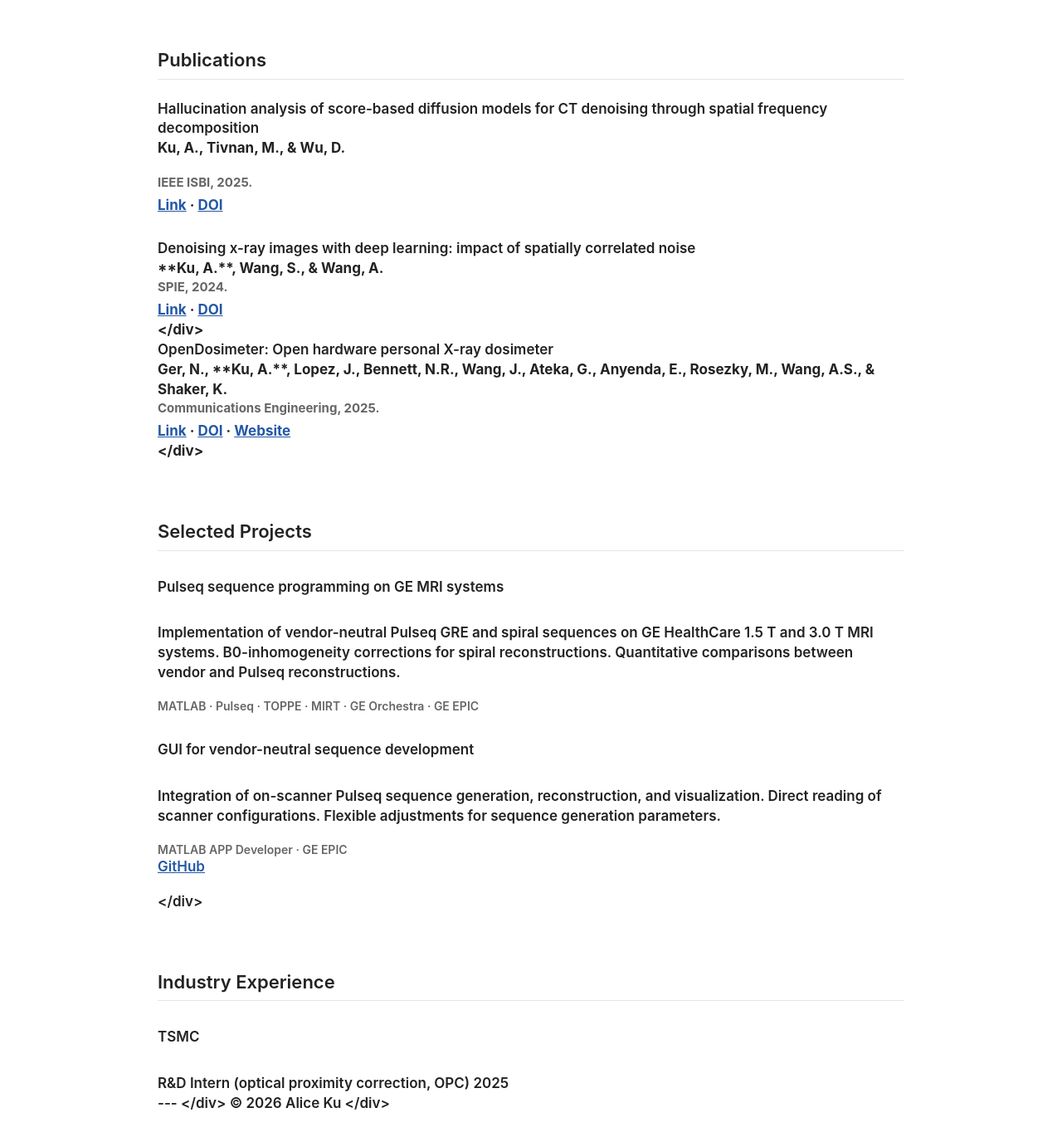
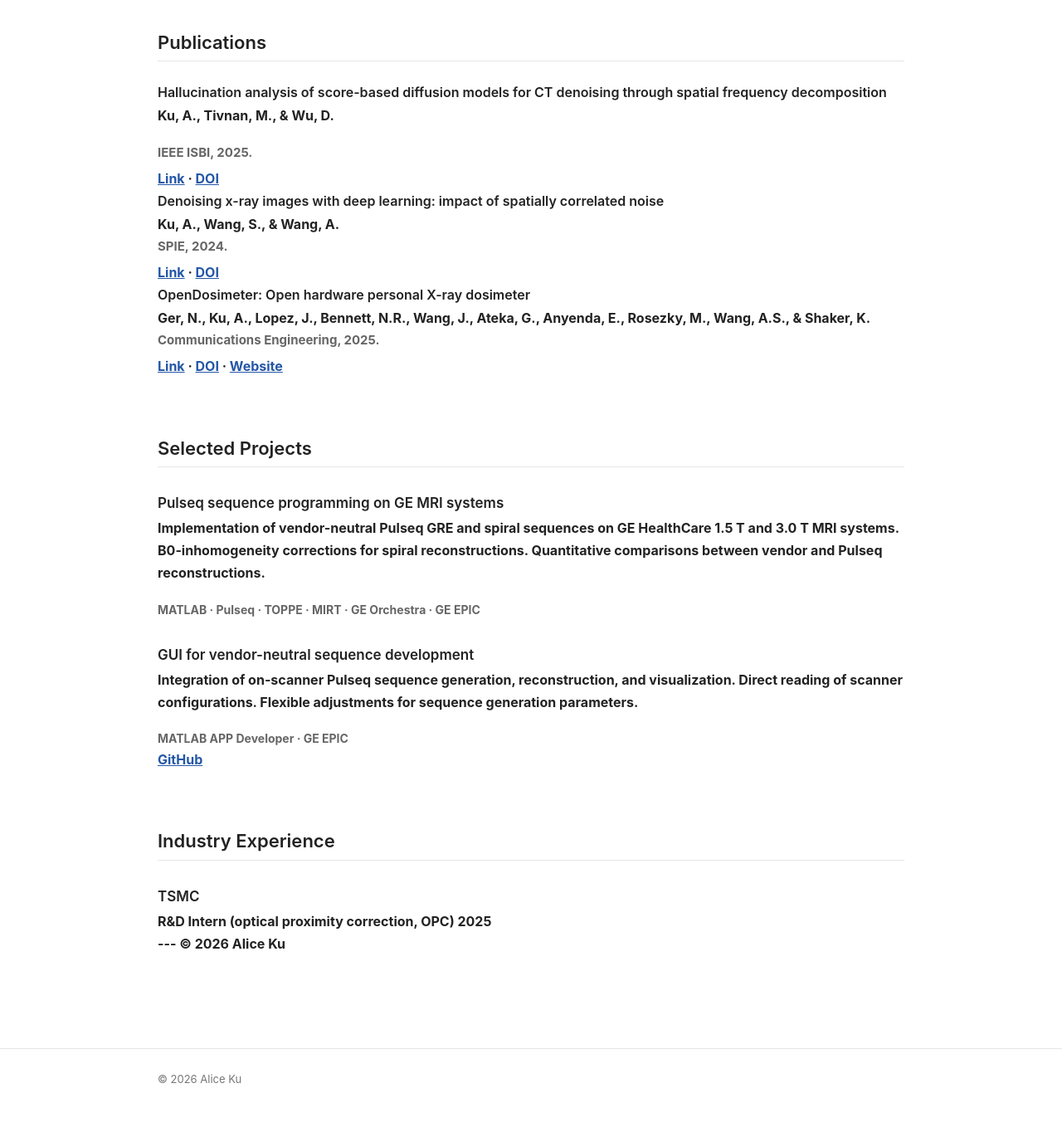
Before and after one commit to Alice-Ku/Alice-Ku.github.io, a Jekyll site: the page built from index.md, in a window 1280 px wide and 1400 px high, scrolled down 891 px. Shown: the top 1376 px of the window at 83% size. Built offline with Jekyll 4.4.1, drawn with Linux system fonts in a browser that asks for light colours; after the commit the page ends 2237 px from its top, so only the background shows below that.

Commit message:
Frontpage bold fonts fix

```diff
--- a/index.md
+++ b/index.md
@@ -45,7 +45,7 @@ Research on vendor-neutral Pulseq sequence programming and image reconstruction
 
 <div class="education-item">
 
-<h3>Stanford University<h3>
+<h3>Stanford University</h3>
 <strong>M.S. in Electrical Engineering (signal processing, control, and optimization)<strong>
 <strong>B.S. in Engineering Physics<strong>
 <div class="education-meta">
@@ -73,13 +73,12 @@ IEEE ISBI, 2025.
 <a href="10.1109/ISBI60581.2025.10981211">DOI</a>
 </div>
 
-</div>
 
 <div class="publication-title">
 Denoising x-ray images with deep learning: impact of spatially correlated noise
 </div>
 
-**Ku, A.**, Wang, S., & Wang, A.
+<strong>Ku, A.</strong>, Wang, S., & Wang, A.
 
 <div class="publication-meta">
 SPIE, 2024.
@@ -91,13 +90,12 @@ SPIE, 2024.
 <a href="https://doi.org/10.1117/12.3006556">DOI</a>
 </div>
 
-</div>
 
 <div class="publication-title">
 OpenDosimeter: Open hardware personal X-ray dosimeter
 </div>
 
-Ger, N., **Ku, A.**, Lopez, J., Bennett, N.R., Wang, J., Ateka, G., Anyenda, E., Rosezky, M., Wang, A.S., & Shaker, K.
+Ger, N., <strong>Ku, A.</strong>, Lopez, J., Bennett, N.R., Wang, J., Ateka, G., Anyenda, E., Rosezky, M., Wang, A.S., & Shaker, K.
 
 <div class="publication-meta">
 Communications Engineering, 2025.
@@ -109,14 +107,12 @@ Communications Engineering, 2025.
 <a href="https://opendosimeter.org/">Website</a>
 </div>
 
-</div>
-
 
 <h2 id="projects">Selected Projects</h2>
 
 <div class="project">
 
-<h3>Pulseq sequence programming on GE MRI systems<h3>
+<h3>Pulseq sequence programming on GE MRI systems</h3>
 
 <p>
 Implementation of vendor-neutral Pulseq GRE and spiral sequences on GE HealthCare 1.5 T and 3.0 T MRI systems. B0-inhomogeneity corrections for spiral reconstructions. Quantitative comparisons between vendor and Pulseq reconstructions.
@@ -128,7 +124,7 @@ MATLAB · Pulseq · TOPPE · MIRT · GE Orchestra · GE EPIC
 
 <div class="project">
 
-<h3>GUI for vendor-neutral sequence development<h3>
+<h3>GUI for vendor-neutral sequence development</h3>
 
 <p>
 Integration of on-scanner Pulseq sequence generation, reconstruction, and visualization. Direct reading of scanner configurations. Flexible adjustments for sequence generation parameters.
@@ -142,13 +138,12 @@ MATLAB APP Developer · GE EPIC
 <a href="https://github.com/Alice-Ku/Pulseq-GE-GUI">GitHub</a>
 </p>
 
-</div>
 
 <h2 id="industry">Industry Experience</h2>
 
 <div class="industry">
 
-<h3>TSMC<h3>
+<h3>TSMC</h3>
 
 <div class="project-meta">
 R&D Intern (optical proximity correction, OPC)
@@ -158,6 +153,4 @@ R&D Intern (optical proximity correction, OPC)
 
 
 ---
-</div>
 © 2026 Alice Ku
-</div>
```
